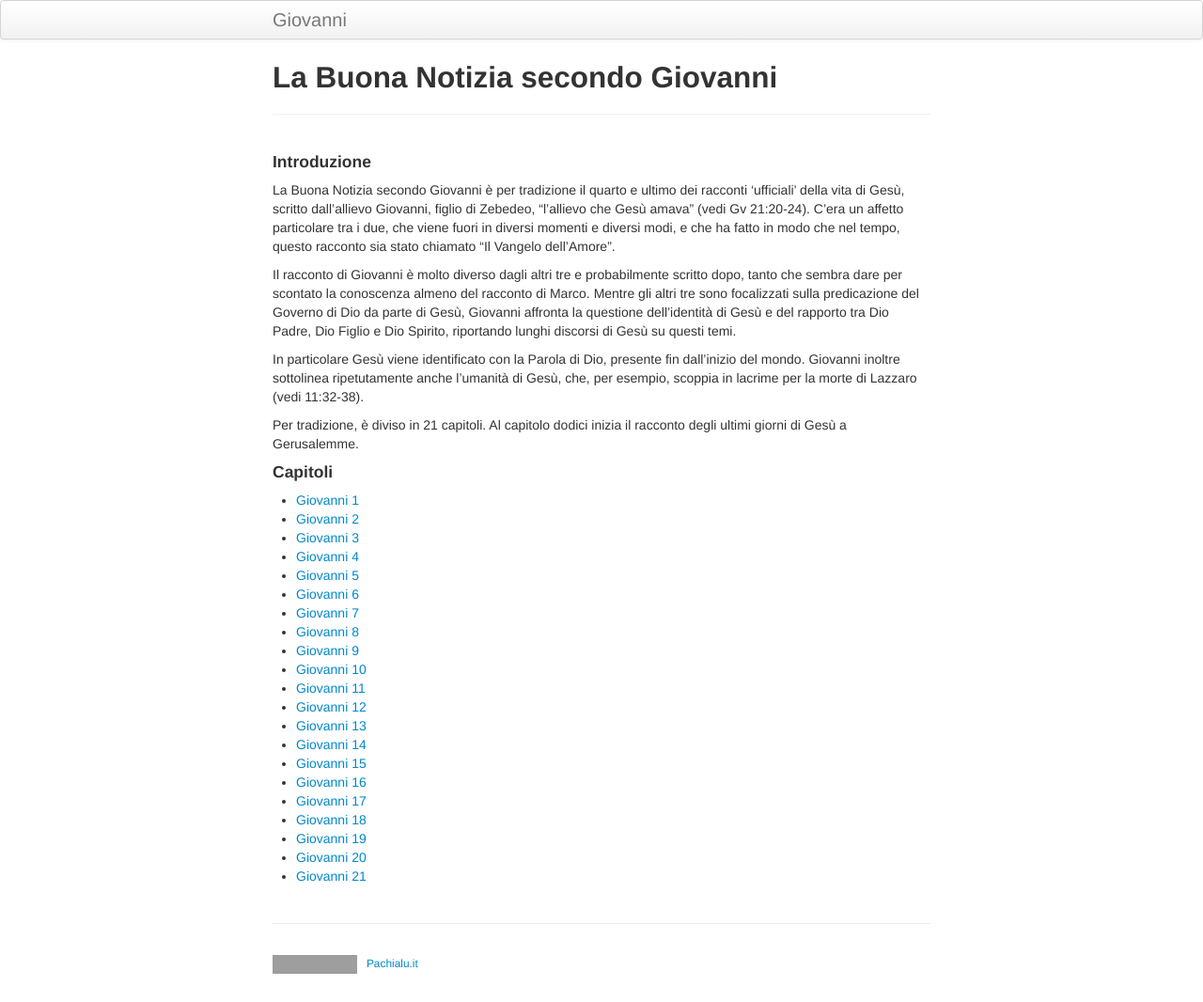
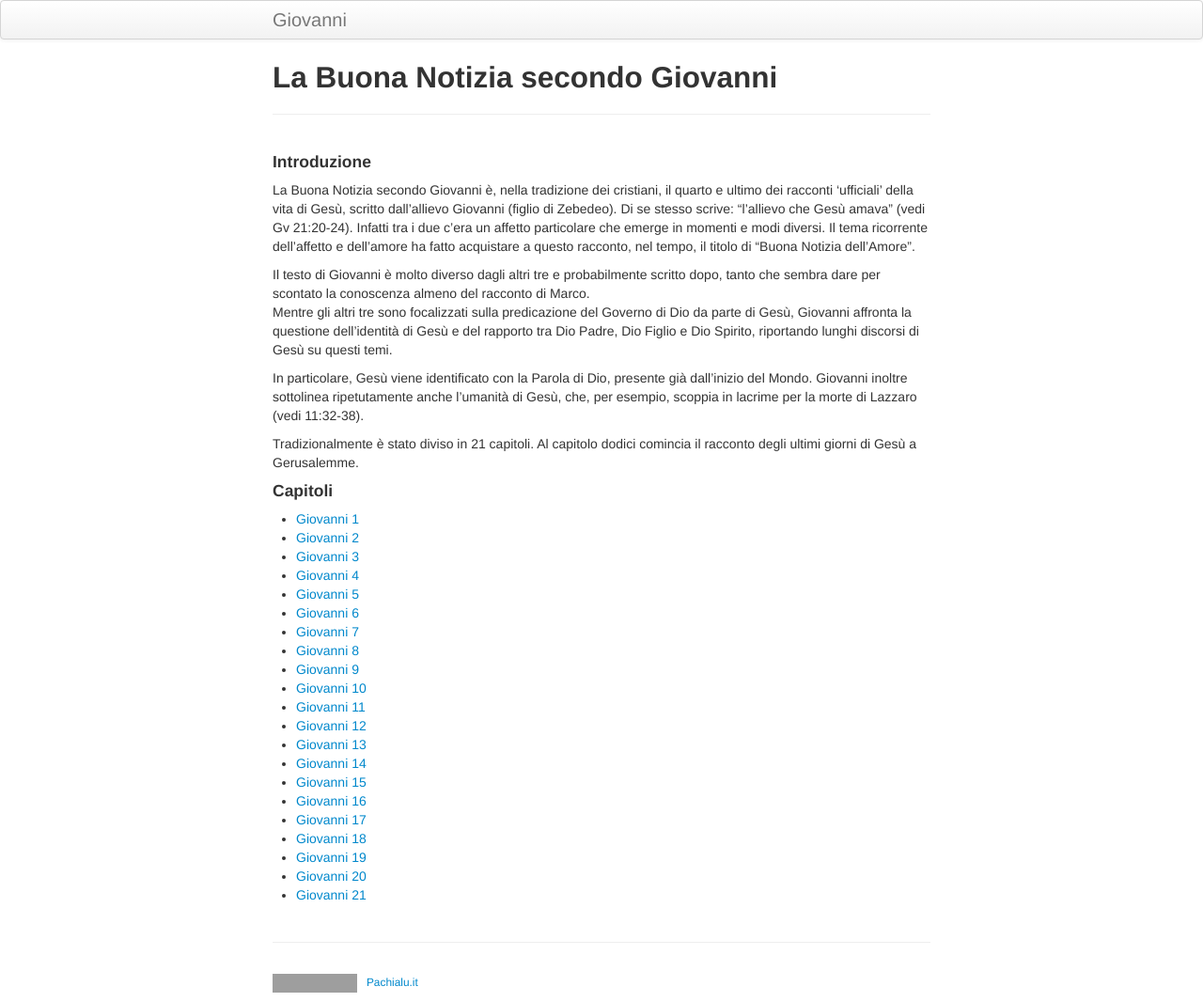
Before and after one commit to pachialu/giovanni_pages, a Jekyll site: the page built from index.md, in a window 1280 px wide. Shown: the whole page at 94% size. Built offline with Jekyll 4.4.1, drawn with Linux system fonts in a browser that asks for light colours; grey boxes are pictures that could not be loaded.

Commit message:
Update index.md
aggiornato testo e data

```diff
--- a/index.md
+++ b/index.md
@@ -1,32 +1,27 @@
 ---
 layout: page
 title: La Buona Notizia secondo Giovanni
-description: v.20180329
+description: v.20210602
 ---
 
 #### Introduzione
+La Buona Notizia secondo Giovanni è, nella tradizione dei cristiani, il quarto e ultimo dei racconti 'ufficiali' della vita di Gesù,
+scritto dall'allievo Giovanni (figlio di Zebedeo). Di se stesso scrive: "l'allievo che Gesù amava" (vedi Gv 21:20-24).
+Infatti tra i due c'era un affetto particolare che emerge in momenti e modi diversi.
+Il tema ricorrente dell'affetto e dell'amore ha fatto acquistare a questo racconto, nel tempo, il titolo di "Buona Notizia dell'Amore".
 
-La Buona Notizia secondo Giovanni è per tradizione il quarto e ultimo
-dei racconti 'ufficiali' della vita di Gesù, scritto dall'allievo
-Giovanni, figlio di Zebedeo, “l'allievo che Gesù amava” (vedi Gv
-21:20-24). C'era un affetto particolare tra i due, che viene fuori in
-diversi momenti e diversi modi, e che ha fatto in modo che nel tempo,
-questo racconto sia stato chiamato “Il Vangelo dell'Amore”.
+Il testo di Giovanni è molto diverso dagli altri tre e probabilmente scritto dopo,
+tanto che sembra dare per scontato la conoscenza almeno del racconto di Marco.
+Mentre gli altri tre sono focalizzati sulla predicazione del Governo di Dio da parte di Gesù,
+Giovanni affronta la questione dell'identità di Gesù e del rapporto tra Dio Padre, Dio Figlio e Dio Spirito,
+riportando lunghi discorsi di Gesù su questi temi.
 
-Il racconto di Giovanni è molto diverso dagli altri tre e probabilmente
-scritto dopo, tanto che sembra dare per scontato la conoscenza almeno
-del racconto di Marco. Mentre gli altri tre sono focalizzati sulla
-predicazione del Governo di Dio da parte di Gesù, Giovanni affronta la
-questione dell'identità di Gesù e del rapporto tra Dio Padre, Dio Figlio
-e Dio Spirito, riportando lunghi discorsi di Gesù su questi temi.
+In particolare, Gesù viene identificato con la Parola di Dio, presente già dall'inizio del Mondo.
+Giovanni inoltre sottolinea ripetutamente anche l'umanità di Gesù, che, per esempio,
+scoppia in lacrime per la morte di Lazzaro (vedi 11:32-38).
 
-In particolare Gesù viene identificato con la Parola di Dio, presente
-fin dall'inizio del mondo. Giovanni inoltre sottolinea ripetutamente
-anche l'umanità di Gesù, che, per esempio, scoppia in lacrime per la
-morte di Lazzaro (vedi 11:32-38).
-
-Per tradizione, è diviso in 21 capitoli. Al capitolo dodici inizia il
-racconto degli ultimi giorni di Gesù a Gerusalemme.
+Tradizionalmente è stato diviso in 21 capitoli.
+Al capitolo dodici comincia il racconto degli ultimi giorni di Gesù a Gerusalemme.
 
 #### Capitoli
 
```
